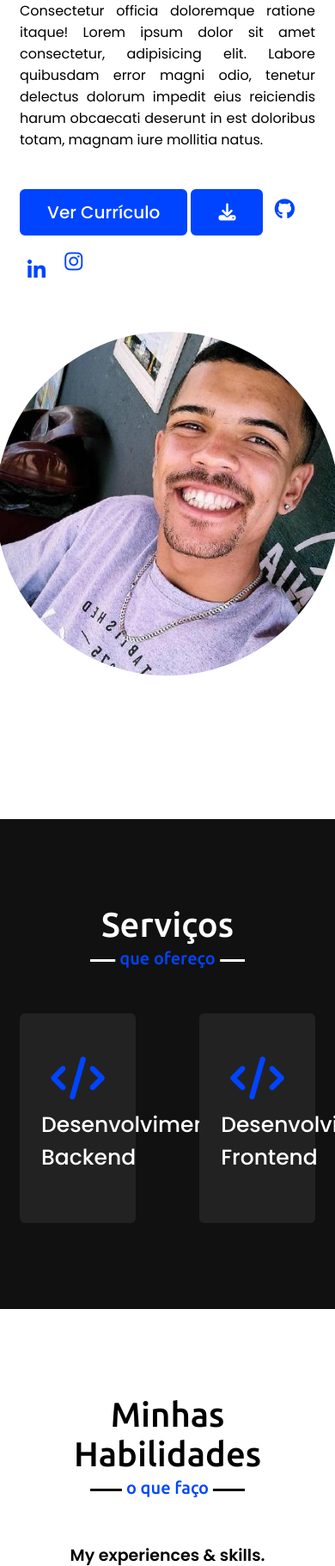
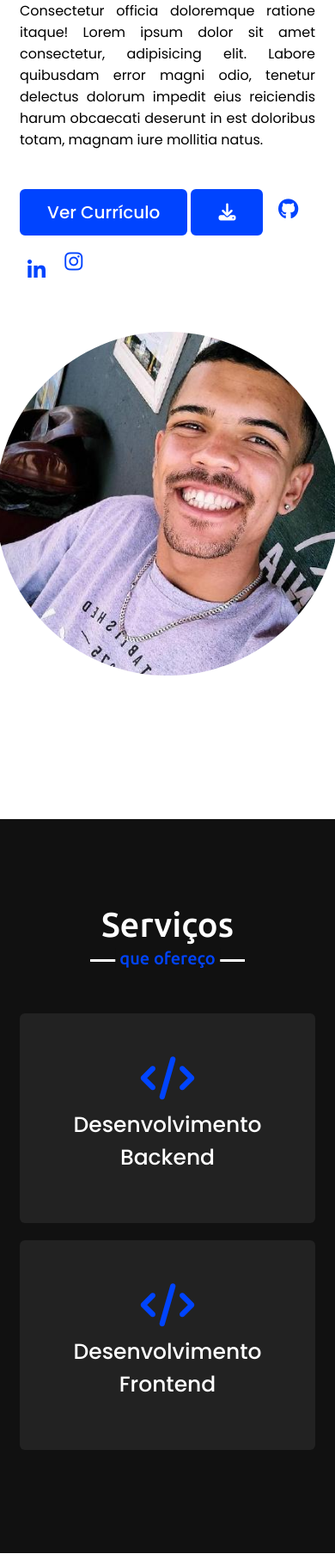
Before and after one commit to micaelmelo1/micaelmelo1.github.io, a PHP site: page / in a window 390 px wide; the page is wider, and only the part inside the window is pictured. Shown: the part 808-2630 px from the top of that part at 86% size. Run offline with PHP 8.4, Linux system fonts and the light colour scheme; some libraries are stand-ins or nearby versions.

Commit message:
update about

```diff
--- a/index.html
+++ b/index.html
@@ -82,6 +82,7 @@
 
                     <a href="./pdf/curriculo.pdf" class="cv" download><i class="fa-solid fa-download"></i></a>
 
+                    <a href=""></a>
                     <a href="https://github.com/micaelmelo1" target="_blank"><i
                             class="fa-brands fa-github social-media social-medias "></i></a>
 
@@ -405,7 +406,8 @@
                                 </div>
                             </div>
                             <div class="row">
-                                <a href="#"><i class="fa-brands fa-whatsapp social-media"></i></a>
+                                <a href=" https://api.whatsapp.com/send?phone=+5561985821583"><i
+                                        class="fa-brands fa-whatsapp social-media"></i></a>
                                 <div class="info">
                                     <div class="head">Whatsapp</div>
                                     <div class="sub-title">(61) 9 8582-1583</div>
@@ -423,14 +425,14 @@
                                 </div>
                             </div>
                             <div class="row">
-                                <i class="fas fa-envelope social-media"></i>
+                                <a href="mailto:micaelmelo1@gmail.com"><i class="fas fa-envelope social-media"></i></a>
                                 <div class="info">
                                     <div class="head">Email</div>
                                     <div class="sub-title">micaelmelo1@gmail.com</div>
                                 </div>
                             </div>
                             <div class="row">
-                                <a href="#"><i class="fa fa-phone social-media"></i></a>
+                                <a href="tel:+5561981413604"><i class="fa fa-phone social-media"></i></a>
                                 <div class="info">
                                     <div class="head">Telefone</div>
                                     <div class="sub-title">(61) 9 8141-3604</div>
--- a/style.css
+++ b/style.css
@@ -834,6 +834,10 @@ footer span a:hover {
   .about .about-content .right {
     flex: 100%;
   }
+  .services .serv-content .card {
+    width: calc(50% - 10px);
+    margin-bottom: 20px;
+  }
   .skills .skills-content .column,
   .contact .contact-content .column {
     width: 100%;
@@ -853,6 +857,9 @@ footer span a:hover {
   }
   .home .home-content a {
     font-size: 20px;
+  }
+  .services .serv-content .card {
+    width: 100%;
   }
 }
 
```
